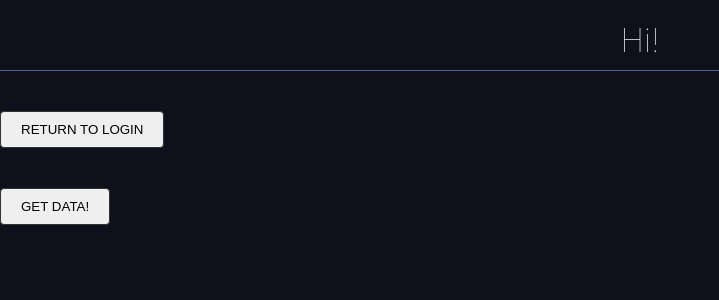
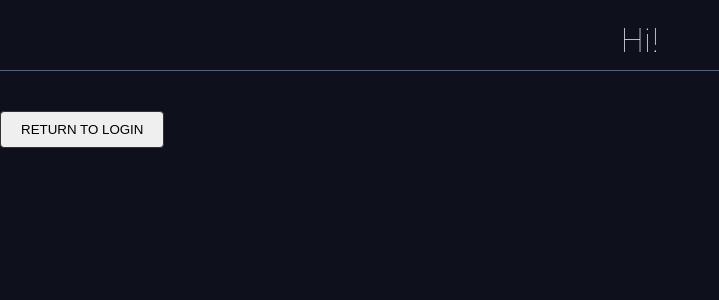
Before and after one commit to ViktorHetman/react-hat-app, a React (Create React App) app: page / in a window 1280 px wide. Shown: the top 300 px of the page, without its empty margins (0-719 px from the left). Built offline with nearby package versions, Linux system fonts and the light colour scheme.

Commit message:
fixing issue of a big amount of reqs

```diff
--- a/src/pages/Main.jsx
+++ b/src/pages/Main.jsx
@@ -7,24 +7,22 @@ import { getLicenses } from '../services/getUserLicenses'
 function Main() {
   const navigate = useNavigate()
   const dispatch = useDispatch()
-  const data = useSelector((state) => state.licenses.licenses)
-  //const token = localStorage.getItem('token')
+  const token = useSelector((state) => state.login.token.accessToken)
 
   const handleClick = () => {
     localStorage.removeItem('token')
+    localStorage.removeItem('refresh')
     navigate('/login')
   }
 
-  const getData = () => {
-    dispatch(getLicenses())
-    console.log(data)
-  }
+  useEffect(() => {
+    dispatch(getLicenses(token))
+  }, [dispatch, token])
 
   return (
     <>
       <h1>Hi!</h1>
       <button onClick={handleClick}>Return to Login</button>
-      <button onClick={getData}> Get Data!</button>
     </>
   )
 }
--- a/src/services/getUserLicenses.js
+++ b/src/services/getUserLicenses.js
@@ -3,11 +3,10 @@ import { createAsyncThunk } from '@reduxjs/toolkit'
 import instance from '../http'
 
 const WEB_URL = 'https://api.chatapp.online/v1'
-const token = localStorage.getItem('token')
 
 export const getLicenses = createAsyncThunk(
   'licenses/getLicenses',
-  async () => {
+  async (token) => {
     const res = await instance.get(`${WEB_URL}/licenses`, { token })
     const licenseList = res.data.data
     return licenseList
```
